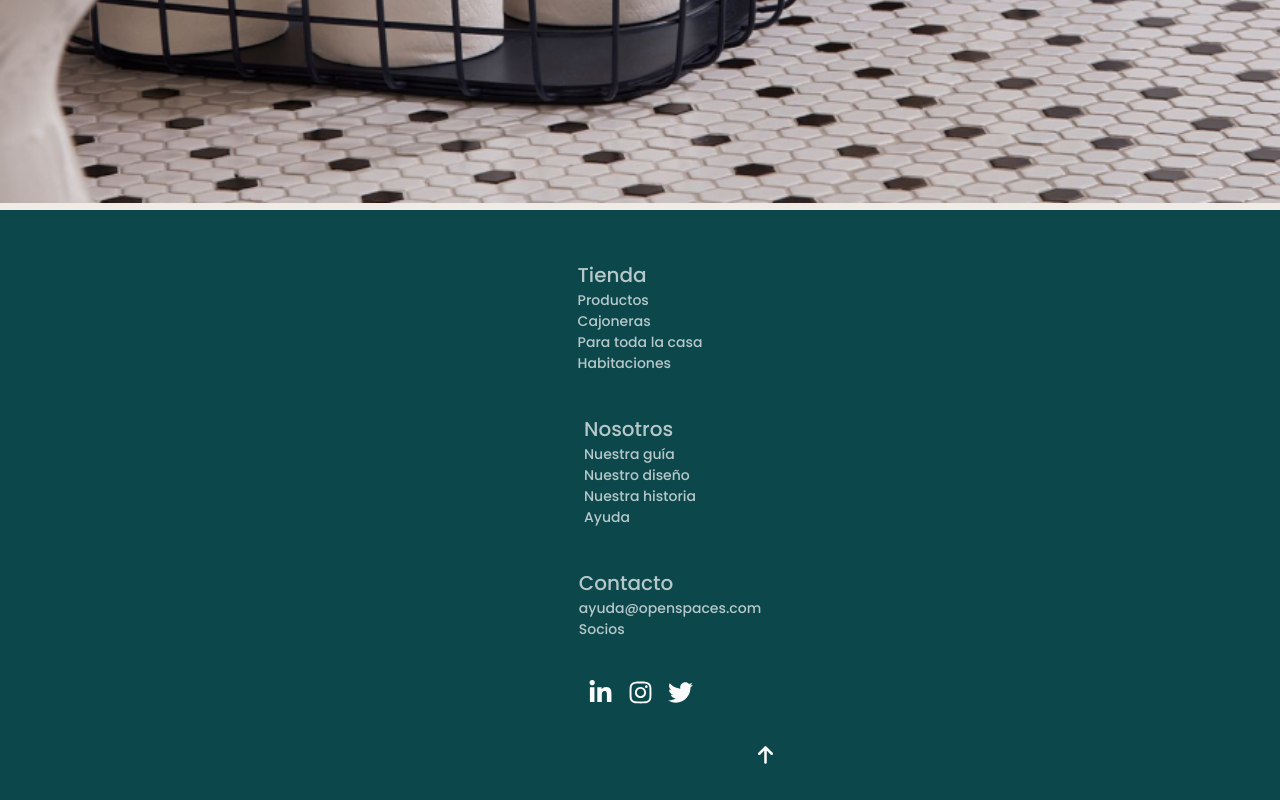
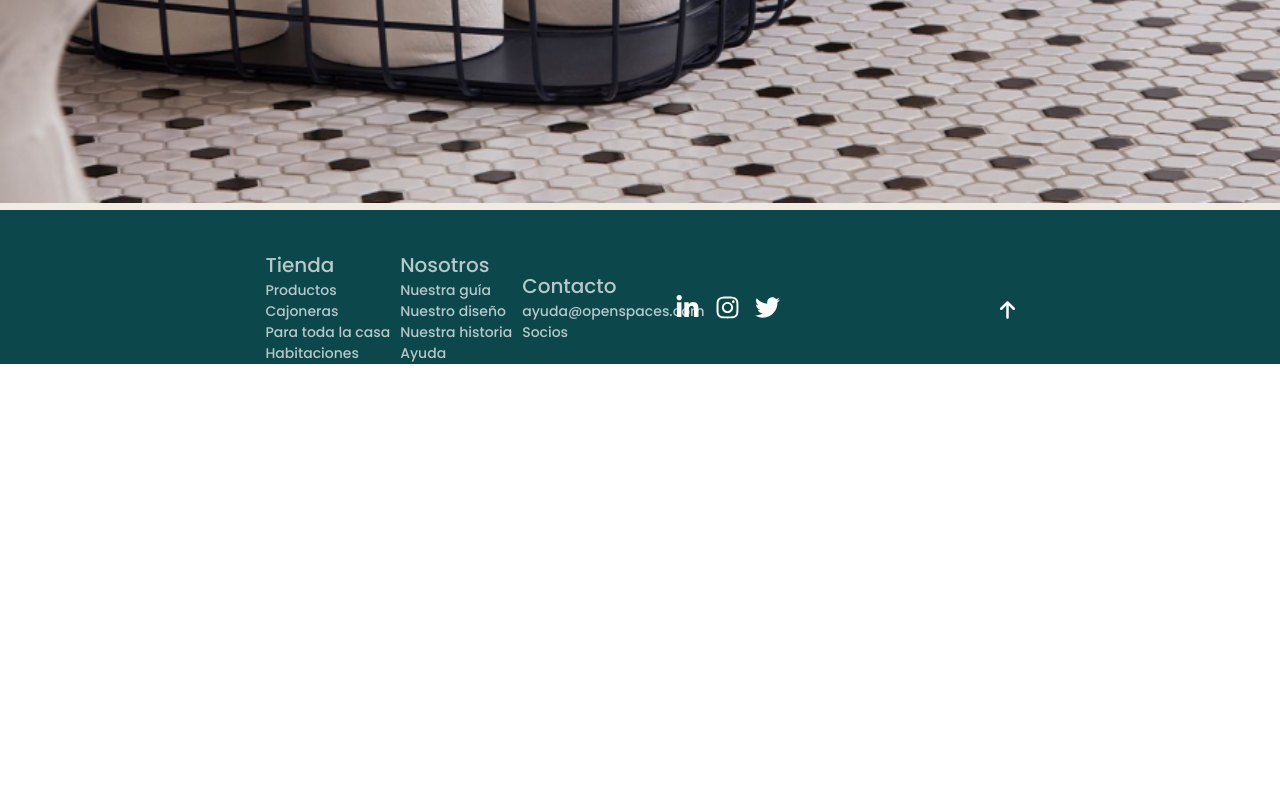
Before and after one commit to Adalab/modulo-1-evaluacion-final-Tasac-sainz, a website built with Vite: page src/index.html in a window 1280 px wide. Shown: the part 2614-3414 px from the top of the page. After the commit the page ends 2978 px from the top, so only its background shows below. Built offline with nearby package versions, Linux system fonts and the light colour scheme; files whose address does not match are found by name.

Commit message:
he quitado margin y padding del footer, pendiente colocarlo para móvil

```diff
--- a/src/scss/layout/_footer.scss
+++ b/src/scss/layout/_footer.scss
@@ -10,24 +10,12 @@
     justify-content: center;
 
         .articles {
+            margin-top: 40px;
             display: flex;
             flex-direction: column;
             align-items: center;
-            margin-top: 50px;
-            margin-bottom: 40px;
             gap: 10px;
-
-            .shopArticle {
-                margin-bottom: 30px;
-                       }
-            .aboutArticle {
-                margin-bottom: 30px;
-                        }
-            .contactArticle {
-                margin-bottom: 30px;
-                margin-left: 60px;  //he tenido que poner este margin porque no se me centraba...//
-                        }
-                    }
+                 }
 
         .imageFooter {
             display: flex;
@@ -41,13 +29,36 @@
                 gap: 15px;
                 justify-content: center;
                     }
-                }
+
+            }
 
         .goUp {
             width: 15px;
             height: 15px;
             margin-left: 250px;
-            margin-top: 30px;
                }
 
     }
+
+@media screen and (min-width: 900px) {
+
+    .page_footer{
+        display: flex;
+        flex-direction: row;
+        justify-content: center;
+        align-items: center;
+        align-content: center;
+
+        .articles {
+            display: flex;
+            flex-direction: row;
+            }
+
+        .imageFooter {
+            display: flex;
+            align-items: flex-end;
+
+        }
+    }
+
+}
```
